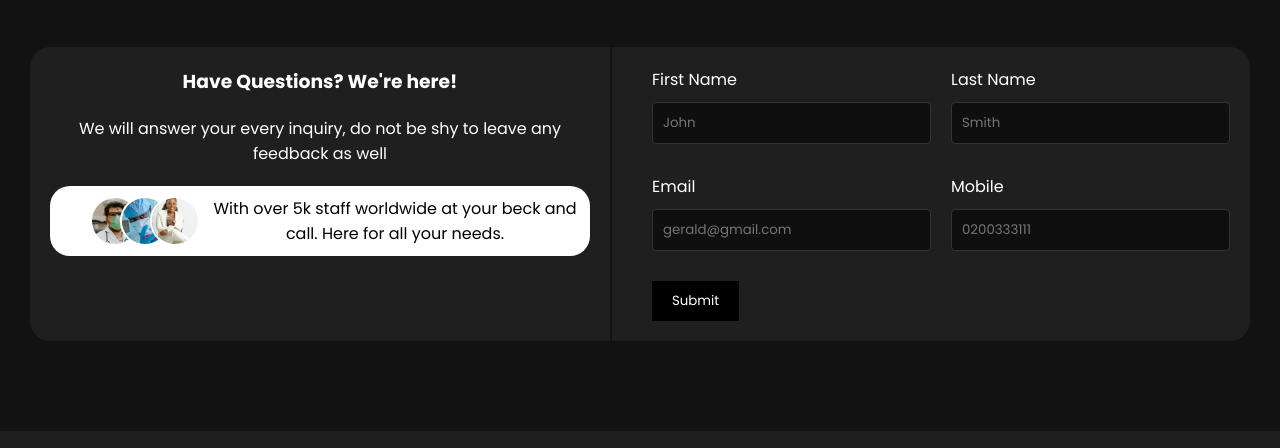
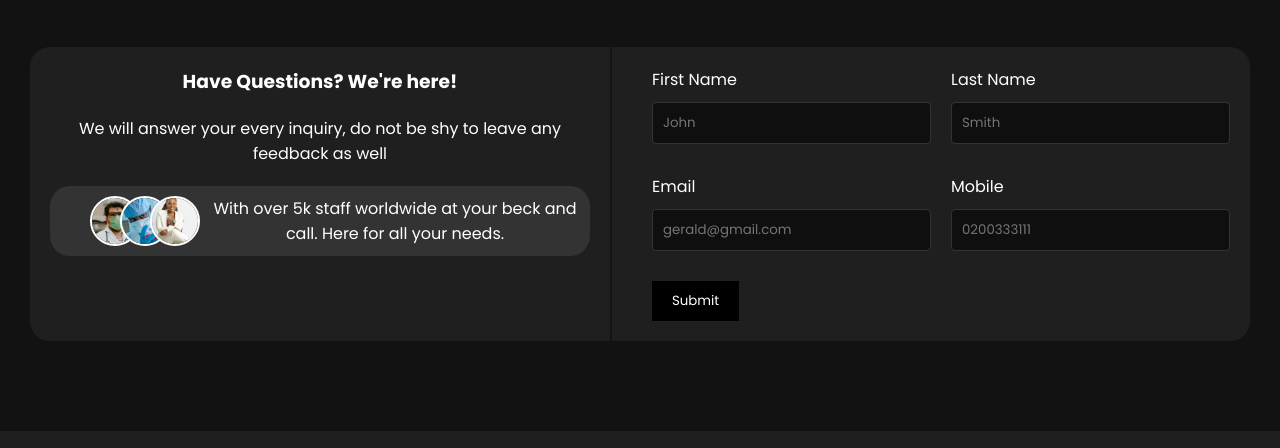
Before and after one commit to Gerald161/atomy, a plain HTML site: page index.html in a window 1280 px wide. Shown: the part 2602-3050 px from the top of the page. Drawn offline with Linux system fonts and the dark colour scheme.

Commit message:
Add files via upload

```diff
--- a/css/style.css
+++ b/css/style.css
@@ -684,6 +684,9 @@ footer .footer_info a i{
 	  border-color: #007bff; /* Highlighted border on focus */
 	}
 
+	.inquiries .desc .fancy_stuff{
+		background-color: #333;
+	}
 
 	@media(max-width: 700px){
 		.why_us_reasons .reason:nth-child(1){
@@ -711,10 +714,6 @@ footer .footer_info a i{
     	color: white;
     }
 
-    .fancy_stuff p{
-    	color: black !important;
-    }
-
     footer{
         background-color: #1f1f1f;
         border-bottom: solid #ccc 1px;
```
